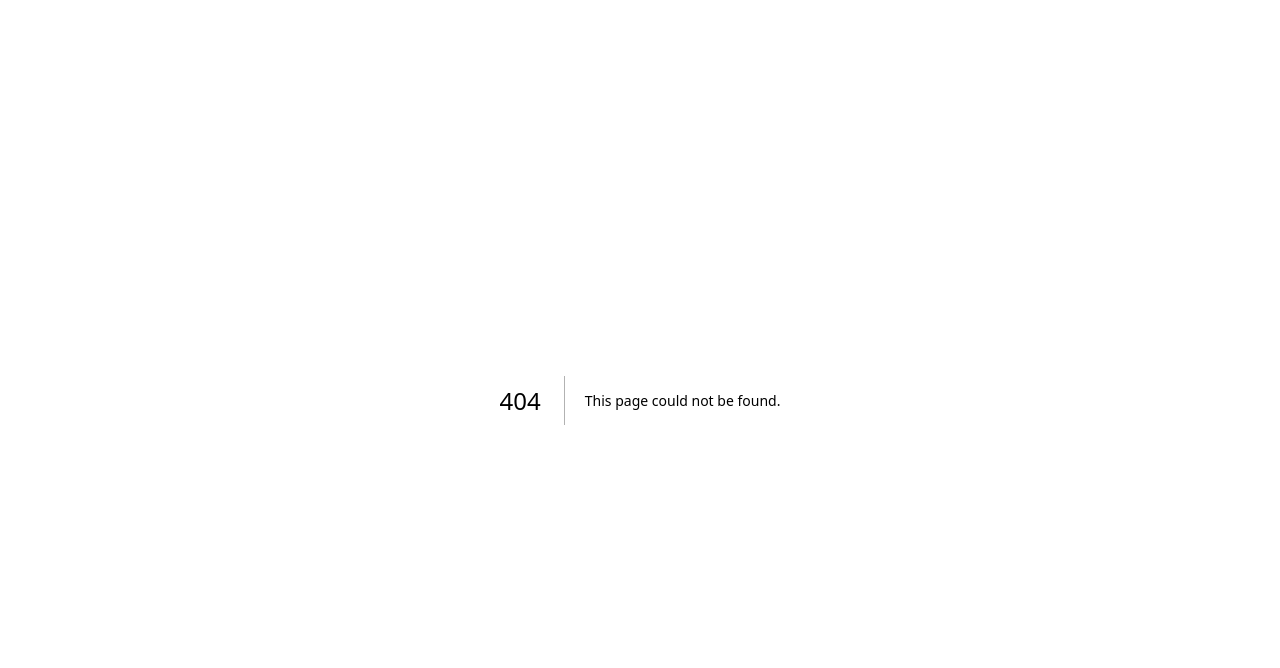
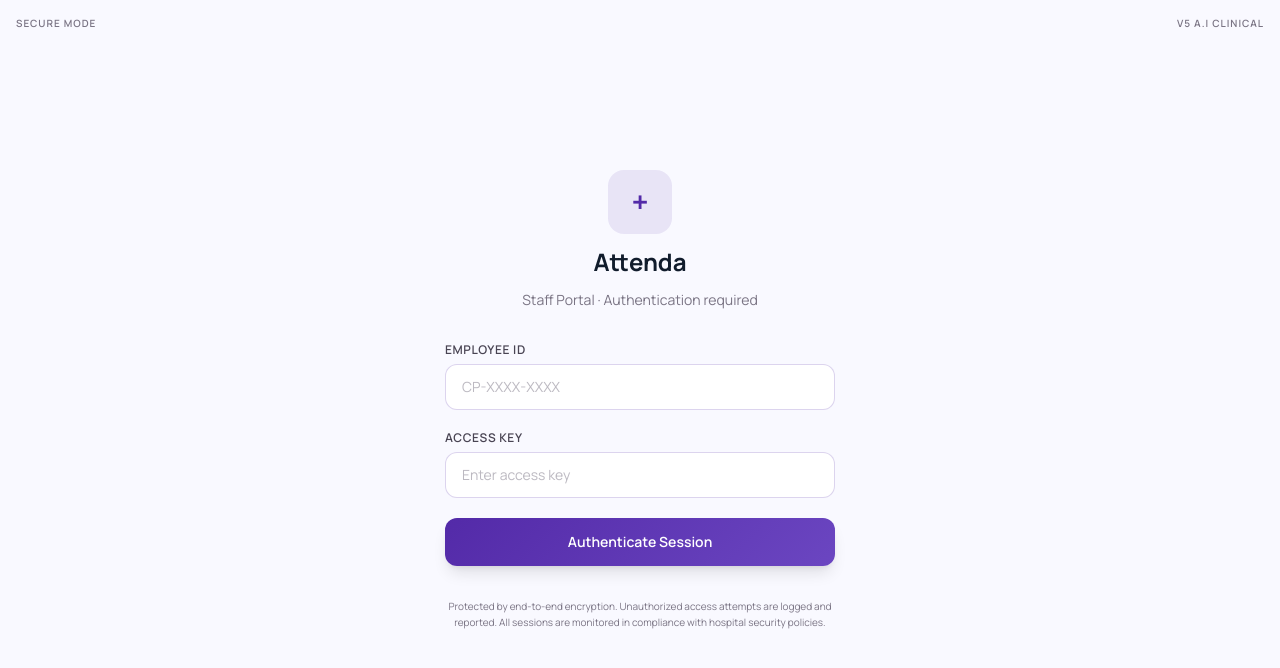
Before and after one commit to Bod1eF/AttendaHealth-wildhacks-2026, a Next.js app: page /login in a window 1280 px wide. Before the commit this address had no page. Shown: the top 668 px of the page. Built offline with nearby package versions, Linux system fonts and the light colour scheme; no server answers.

Commit message:
feat: add login page and auth context

```diff
--- a/src/app/layout.tsx
+++ b/src/app/layout.tsx
@@ -1,6 +1,7 @@
 import type { Metadata } from "next";
 import { Manrope } from "next/font/google";
 import "./globals.css";
+import { AuthProvider } from "@/context/AuthContext";
 
 const manrope = Manrope({
   variable: "--font-manrope",
@@ -20,7 +21,7 @@ export default function RootLayout({
   return (
     <html lang="en" className={`${manrope.variable} h-full antialiased`}>
       <body className={`${manrope.className} min-h-full flex flex-col`}>
-        {children}
+        <AuthProvider>{children}</AuthProvider>
       </body>
     </html>
   );
--- /dev/null
+++ b/src/app/login/page.tsx
@@ -0,0 +1,106 @@
+'use client'
+
+import { useState, FormEvent } from 'react'
+import { useRouter } from 'next/navigation'
+import { useAuth } from '@/context/AuthContext'
+
+export default function LoginPage() {
+  const router = useRouter()
+  const { login } = useAuth()
+  const [employeeId, setEmployeeId] = useState('')
+  const [password, setPassword] = useState('')
+  const [error, setError] = useState('')
+  const [submitting, setSubmitting] = useState(false)
+
+  async function handleSubmit(e: FormEvent) {
+    e.preventDefault()
+    setError('')
+    setSubmitting(true)
+
+    try {
+      await login(employeeId, password)
+      router.push('/dashboard')
+    } catch {
+      setError('Authentication failed. Verify your credentials and try again.')
+    } finally {
+      setSubmitting(false)
+    }
+  }
+
+  return (
+    <div className="flex min-h-dvh items-center justify-center bg-bg-main px-4">
+      {/* Top corner labels */}
+      <div className="fixed top-4 left-4 text-[10px] font-semibold tracking-widest text-text-muted uppercase">
+        Secure Mode
+      </div>
+      <div className="fixed top-4 right-4 text-[10px] font-semibold tracking-widest text-text-muted uppercase">
+        V5 A.I Clinical
+      </div>
+
+      <div className="w-full max-w-[390px] space-y-8">
+        {/* Logo + Title */}
+        <div className="text-center space-y-3">
+          <div className="mx-auto flex h-16 w-16 items-center justify-center rounded-2xl bg-primary/10">
+            <span className="text-3xl font-bold text-primary">+</span>
+          </div>
+          <h1 className="text-2xl font-bold text-text-primary">Attenda</h1>
+          <p className="text-sm text-text-muted">
+            Staff Portal &middot; Authentication required
+          </p>
+        </div>
+
+        {/* Form */}
+        <form onSubmit={handleSubmit} className="space-y-5">
+          <div className="space-y-1.5">
+            <label htmlFor="employee-id" className="block text-xs font-semibold uppercase tracking-wider text-text-secondary">
+              Employee ID
+            </label>
+            <input
+              id="employee-id"
+              type="text"
+              value={employeeId}
+              onChange={(e) => setEmployeeId(e.target.value)}
+              placeholder="CP-XXXX-XXXX"
+              required
+              className="w-full rounded-xl border border-primary/20 bg-white px-4 py-3 text-sm text-text-primary placeholder:text-text-muted/50 outline-none focus:border-primary focus:ring-2 focus:ring-primary/20 transition"
+            />
+          </div>
+
+          <div className="space-y-1.5">
+            <label htmlFor="access-key" className="block text-xs font-semibold uppercase tracking-wider text-text-secondary">
+              Access Key
+            </label>
+            <input
+              id="access-key"
+              type="password"
+              value={password}
+              onChange={(e) => setPassword(e.target.value)}
+              placeholder="Enter access key"
+              required
+              className="w-full rounded-xl border border-primary/20 bg-white px-4 py-3 text-sm text-text-primary placeholder:text-text-muted/50 outline-none focus:border-primary focus:ring-2 focus:ring-primary/20 transition"
+            />
+          </div>
+
+          <button
+            type="submit"
+            disabled={submitting}
+            className="w-full rounded-xl py-3.5 text-sm font-semibold text-white shadow-lg transition disabled:opacity-60"
+            style={{ background: 'linear-gradient(135deg, #532AA8, #6B46C1)' }}
+          >
+            {submitting ? 'Authenticating...' : 'Authenticate Session'}
+          </button>
+
+          {error && (
+            <p className="text-center text-sm text-red-600">{error}</p>
+          )}
+        </form>
+
+        {/* Security footer */}
+        <p className="text-center text-[10px] text-text-muted leading-relaxed">
+          Protected by end-to-end encryption. Unauthorized access attempts are logged and reported.
+          All sessions are monitored in compliance with hospital security policies.
+        </p>
+      </div>
+    </div>
+  )
+}
--- /dev/null
+++ b/src/context/AuthContext.tsx
@@ -0,0 +1,79 @@
+'use client'
+
+import { createContext, useContext, useState, useEffect, ReactNode } from 'react'
+import { supabase } from '@/lib/supabase'
+import type { Nurse } from '@/types/database'
+
+const STORAGE_KEY = 'attenda_nurse_id'
+
+interface AuthContextValue {
+  nurse: Nurse | null
+  loading: boolean
+  login: (employeeId: string, password: string) => Promise<void>
+  logout: () => void
+}
+
+const AuthContext = createContext<AuthContextValue | undefined>(undefined)
+
+export function AuthProvider({ children }: { children: ReactNode }) {
+  const [nurse, setNurse] = useState<Nurse | null>(null)
+  const [loading, setLoading] = useState(true)
+
+  useEffect(() => {
+    const storedId = localStorage.getItem(STORAGE_KEY)
+    if (!storedId) {
+      setLoading(false)
+      return
+    }
+
+    supabase
+      .from('nurses')
+      .select('*')
+      .eq('id', storedId)
+      .single()
+      .then(({ data, error }) => {
+        if (!error && data) {
+          setNurse(data as Nurse)
+        } else {
+          localStorage.removeItem(STORAGE_KEY)
+        }
+        setLoading(false)
+      })
+  }, [])
+
+  async function login(employeeId: string, password: string) {
+    const { data, error } = await supabase
+      .from('nurses')
+      .select('*')
+      .eq('employee_id', employeeId)
+      .eq('password_hash', password)
+      .single()
+
+    if (error || !data) {
+      throw new Error('Invalid credentials')
+    }
+
+    const nurseData = data as Nurse
+    localStorage.setItem(STORAGE_KEY, nurseData.id)
+    setNurse(nurseData)
+  }
+
+  function logout() {
+    localStorage.removeItem(STORAGE_KEY)
+    setNurse(null)
+  }
+
+  return (
+    <AuthContext.Provider value={{ nurse, loading, login, logout }}>
+      {children}
+    </AuthContext.Provider>
+  )
+}
+
+export function useAuth() {
+  const ctx = useContext(AuthContext)
+  if (!ctx) {
+    throw new Error('useAuth must be used within an AuthProvider')
+  }
+  return ctx
+}
```
